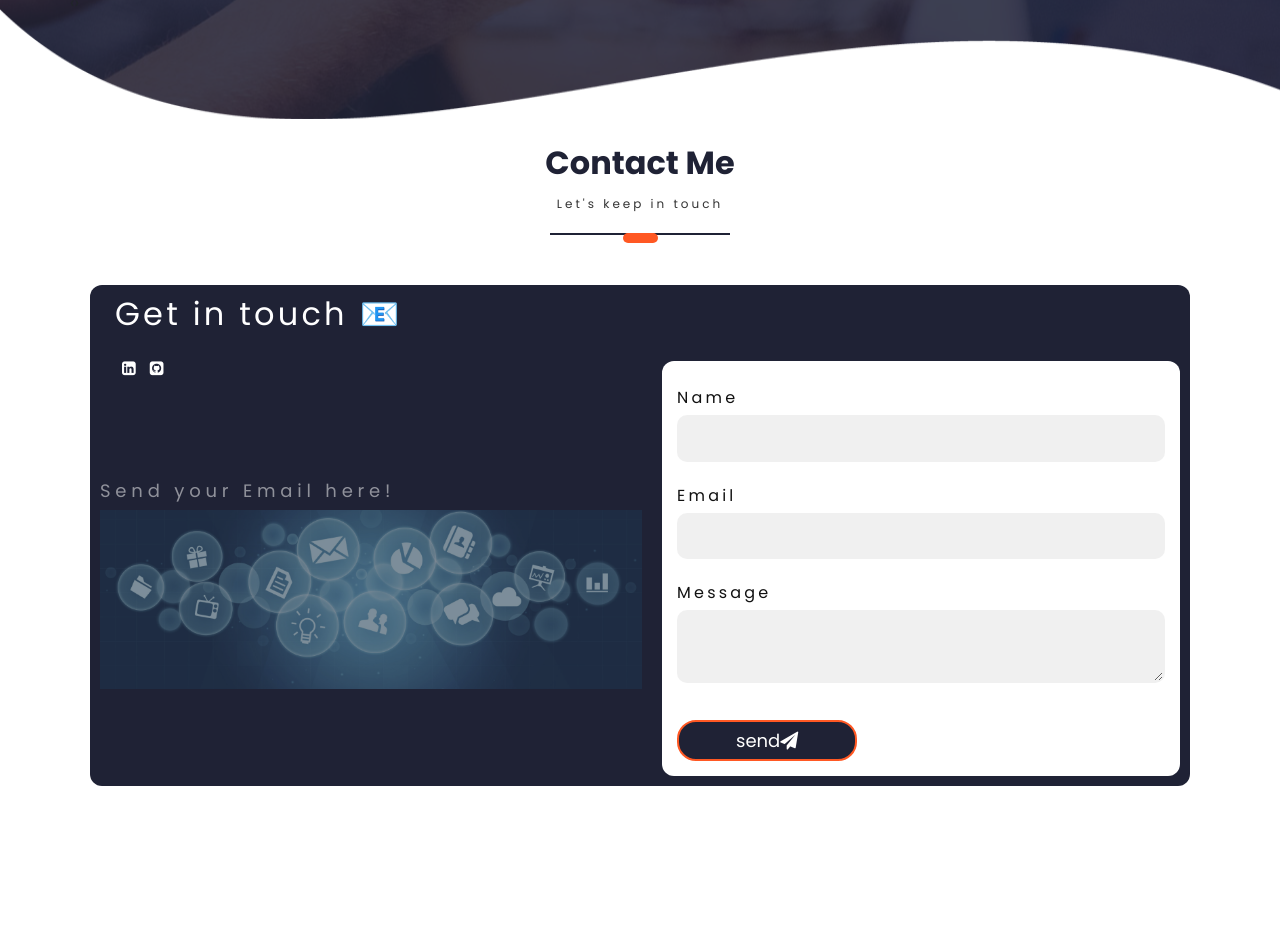
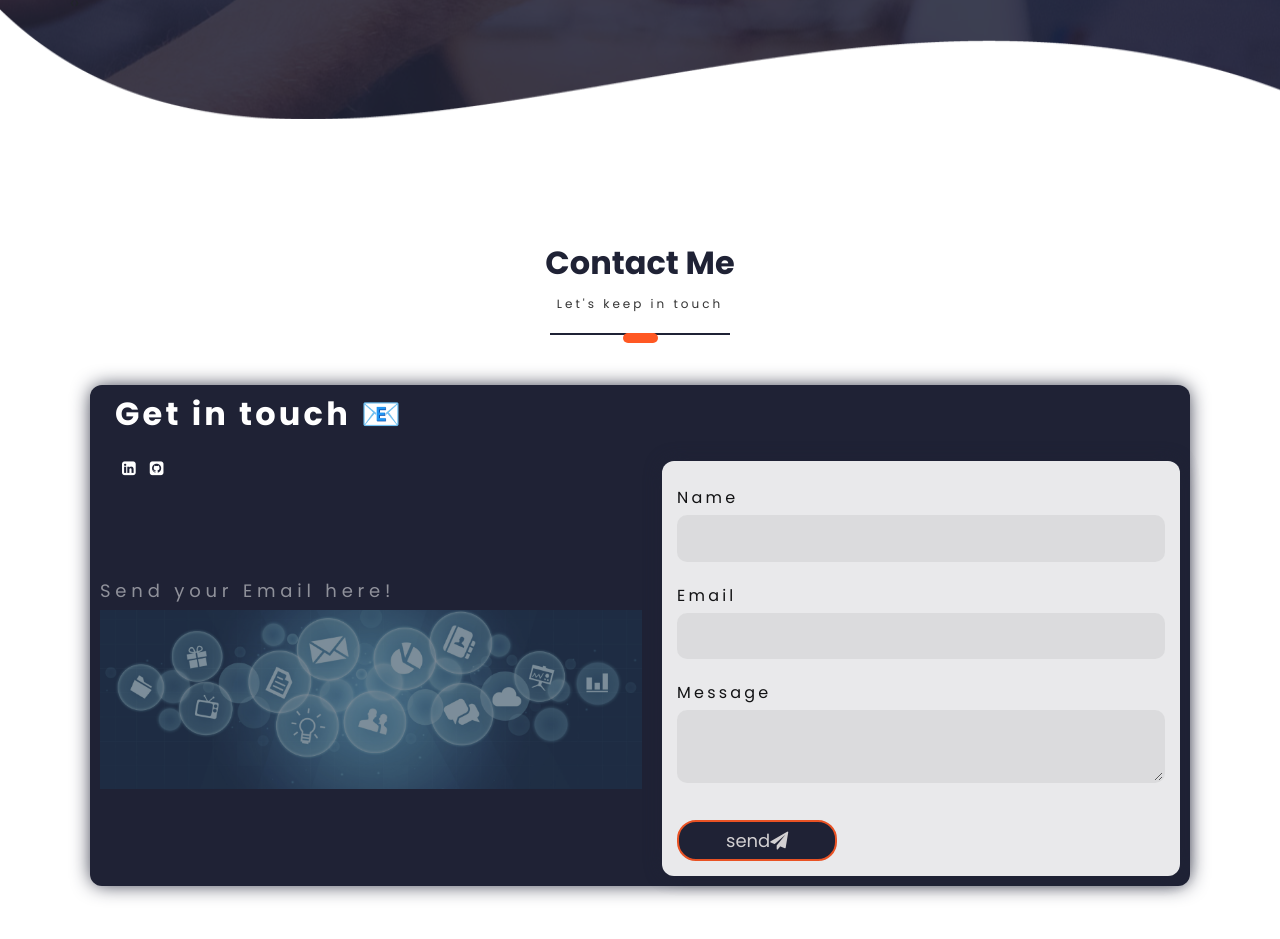
Before and after one commit to ReiCode28/React-Resume, a React (Create React App) app in the folder client/: page / in a window 1280 px wide. Shown: the part 2660-3599 px from the top of the page. Built offline with nearby package versions, Linux system fonts and the light colour scheme; a web font is replaced by a local one.

Commit message:
implemented contact form functionality

```diff
--- a/client/package.json
+++ b/client/package.json
@@ -11,10 +11,12 @@
     "@testing-library/jest-dom": "^5.16.5",
     "@testing-library/react": "^13.4.0",
     "@testing-library/user-event": "^13.5.0",
+    "axios": "^1.1.3",
     "react": "^18.2.0",
     "react-dom": "^18.2.0",
     "react-owl-carousel": "^2.3.3",
     "react-scripts": "^5.0.1",
+    "react-toastify": "^9.0.8",
     "react-typical": "^0.1.3",
     "rxjs": "^7.5.7",
     "web-vitals": "^2.1.4"
--- a/client/src/PortfolioContainer/ContactMe/ContactMe.css
+++ b/client/src/PortfolioContainer/ContactMe/ContactMe.css
@@ -1,131 +1,162 @@
-.main-container{
+.main-container {
     min-height: 100vh;
+    /* background-image: url("../../assets/ContactMe/contact_us.jpeg"); */
+
+    margin: 100px 0 -450px 0;
   }
-.central-form{
+
+  .central-form {
     max-width: 1100px;
     padding: 10px;
     display: flex;
+    box-shadow: 0 0px 20px -2px #1f2235;
     border-radius: 12px;
     margin: 0 auto;
     flex-direction: column;
     justify-content: center;
     background-color: #1f2235;
   }
-.central-form h2{
-    color: white;
+
+  .central-form h2 {
+    color: #fff;
+    font-family: "Poppins Bold";
     letter-spacing: 0.2rem;
     margin-bottom: 20px;
   }
-.back-form{
+
+  .back-form {
     max-width: 380px;
     margin: 0 auto;
   }
-.back-form .img-back{
+
+  .back-form .img-back {
     width: 100%;
     margin-bottom: 20px;
   }
-.img-back h4{
-    color: white;
+
+  .img-back h4 {
     letter-spacing: 0.3rem;
     font-weight: 400;
+    color: white;
     font-size: 18px;
     opacity: 0.5;
   }
-.back-form .img-back img{
+
+  .back-form .img-back img {
     width: 100%;
     opacity: 0.5;
   }
-.central-form form{
+
+  .central-form form {
     width: auto;
+    box-shadow: 0 0 2px 1px white;
     display: flex;
     color: #111;
     padding: 15px;
     justify-content: center;
     flex-direction: column;
     margin-top: -52px;
+    opacity: 0.9;
     background-color: white;
+    box-shadow: 0 0px 20px -2px #1f2235;
     border-radius: 12px;
   }
-form p{
+
+  form p {
     text-align: center;
     margin-bottom: 10px;
-    color: var(--dark-orange);
-    letter-spacing: 0.4rem;
+    color: #ff5823;
+    letter-spacing: 0.1rem;
     font-family: "Poppins Bold";
   }
 
-form label{
+  form label {
     margin-bottom: 5px;
     color: #111;
     letter-spacing: 0.2rem;
   }
-form input, textarea{
+
+  form input,
+  textarea {
     width: 100%;
-    border: 2px solid rgba(0,0,0,0);
+    border: 2px solid rgba(0, 0, 0, 0);
     outline: none;
-    background-color: rgba(230,230,230,0.6);
+    background-color: rgba(230, 230, 230, 0.6);
     padding: 0.5rem 1rem;
     font-size: 1.1rem;
     margin-bottom: 22px;
+    transition: 0.3s;
     border-radius: 10px;
-    transition: 0.3s
   }
 
-textarea:focus{
-    border: 2px solid rgba(30,85,250,0.47);
-    background-color: white;
+  textarea:focus {
+    border: 2px solid rgba(30, 85, 250, 0.47);
+    background-color: #fff;
   }
-input:focus{
-    border: 2px solid rgba(30,85,250,0.47);
-    background-color: white;
+  form input:focus {
+    border: 2px solid rgba(30, 85, 250, 0.47);
+    background-color: #fff;
   }
-form button{
+
+  form button {
     margin-top: 15px;
     padding: 5px;
     outline: none;
-    width: 180px;
-    border: 2px solid var(--dark-orange);
-    font-size: 18px;
+    width: 900px;
+    color: rgb(230, 227, 227);
+    border: 2px solid #ff5823;
+    font-size: 12px;
     border-radius: 19px;
     background-color: #1f2235;
-    color: white;
+    font-size: 18px;
+    width: 160px;
     align-items: center;
     justify-content: center;
   }
-form button:hover{
+
+  form button:hover {
     background-color: #1f2235;
     transition: all ease 1s;
     border: 2px solid #1f2235;
   }
-.img-back{
+
+  button .load {
+    width: 100%;
+  }
+
+  button .load img {
+    width: 60px;
+    color: green;
+  }
+  .col i {
+    padding: 7px;
+    color: #fff;
+  }
+  .col i:hover {
+    transform: scale(1.5);
+  }
+
+  @media screen and (min-width: 940px) {
+    .back-form {
+      max-width: 1100px;
+      margin: 0 auto;
+      display: flex;
+      justify-content: space-between;
+      margin-top: 30px;
+    }
+
+    .img-back {
       flex: 1;
       align-self: center;
       margin-right: 20px;
     }
-form{
-    flex: 0.9;
-}
-.col i{
-    padding: 7px;
-    color: white;
-}
-.col i:hover{
-    transform: scale(1.5);
-}
-@media screen and (min-width: 940px){
-    .back-form{
-        max-width: 1100px;
-        margin: auto;
-        display: flex;
-        justify-content: space-between;
-        margin-top: 30px;
-    }
-    .img-back{
-        flex: 1;
-        align-self: center;
-        margin-right: 20px;
-    }
-    .form{
+
+    form {
       flex: 0.9;
     }
   }
+  @media screen and (max-width: 414px) {
+    .central-form h2 {
+      font-size: 16px;
+    }
+  }
--- a/client/src/PortfolioContainer/ContactMe/ContactMe.js
+++ b/client/src/PortfolioContainer/ContactMe/ContactMe.js
@@ -1,5 +1,7 @@
 import React, { useState } from 'react'
 import Typical from 'react-typical'
+import axios from 'axios'
+import {toast} from 'react-toastify'
 import imgBack from '../../../src/images/mailz.jpeg'
 import load1 from '../../../src/images/load2.gif'
 import ScreenHeading from '../../utilities/ScreenHeading/ScreenHeading'
@@ -34,6 +36,30 @@ export default function ContactMe(props) {
             setMessage(e.target.value);
         };
         console.log(name);
+        const submitForm = async (e) =>{
+            e.preventDefault();
+            try {
+                let data = {
+                    name,
+                    email,
+                    message,
+                };
+                setBool(true)
+                const res = await axios.post(`/contact`, data);
+                if(name.length === 0 || email.length === 0 || message.length === 0){
+                    setBanner(res.data.msg)
+                    toast.error(res.data.msg)
+                    setBool (false)
+                } else if (res.status === 200){
+                    setBanner(res.data.msg)
+                    toast.success(res.data.msg)
+                    setBool (false)
+                }
+            } catch (error) {
+                console.log(error)
+
+            }
+        }
 
 
   return (
@@ -67,7 +93,7 @@ export default function ContactMe(props) {
                     <h4>Send your Email here!</h4>
                     <img src={imgBack} alt='image not found'/>
                 </div>
-                <form>
+                <form onSubmit={submitForm}>
 
                     <p>{banner}</p>
                     <label htmlFor='name'>Name</label>
@@ -92,6 +118,9 @@ export default function ContactMe(props) {
                             <button type='submit'>
                                 send
                                 <i className='fa fa-paper-plane'/>
+                                {bool? (<b className='load'>
+                                    <img src={load1} alt='image not responding'/>
+                                </b>):("")}
                             </button>
                     </div>
                 </form>
```
Also changed, not shown: 1 other file (tests, documents, lock files or other folders). Lines whose indentation alone changed are shown as unchanged.
